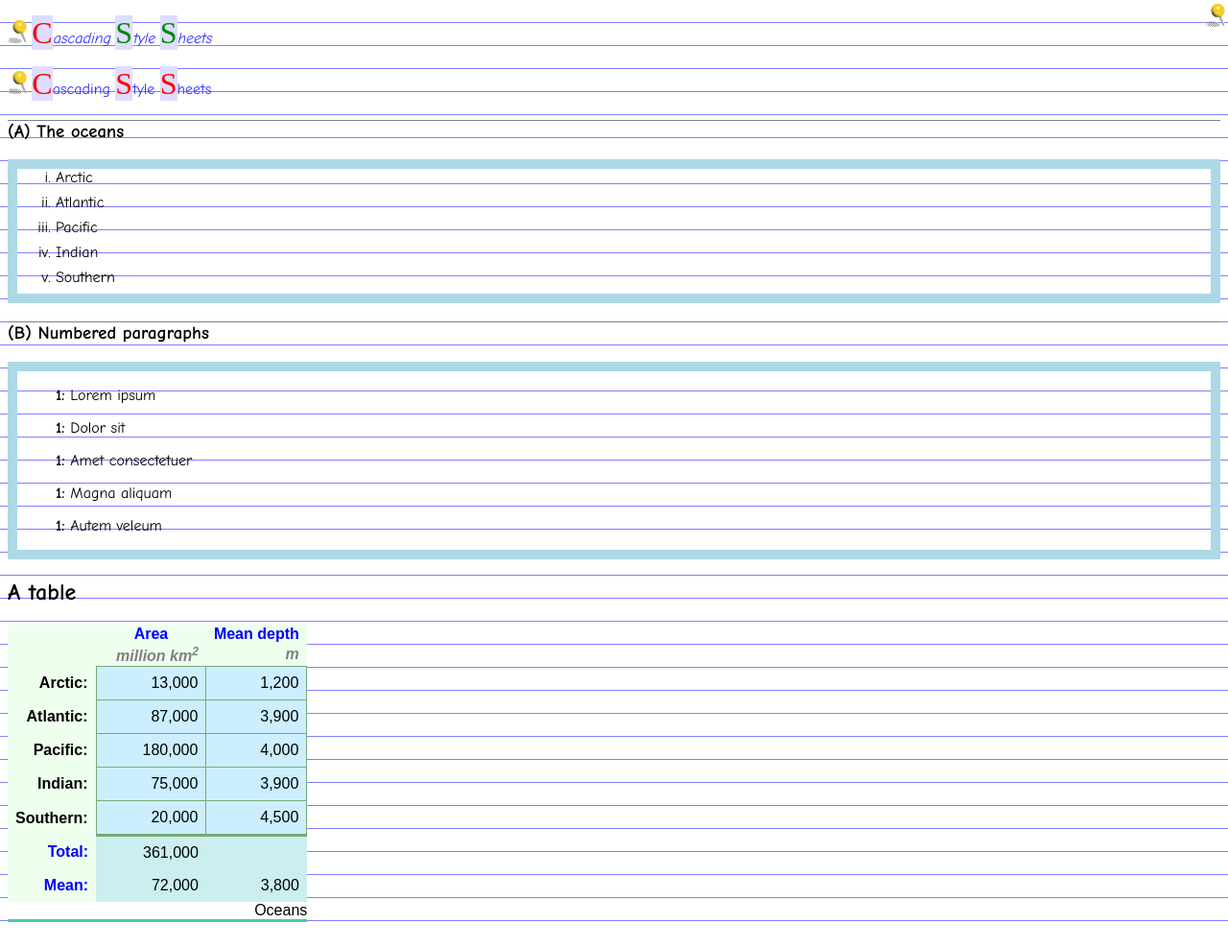
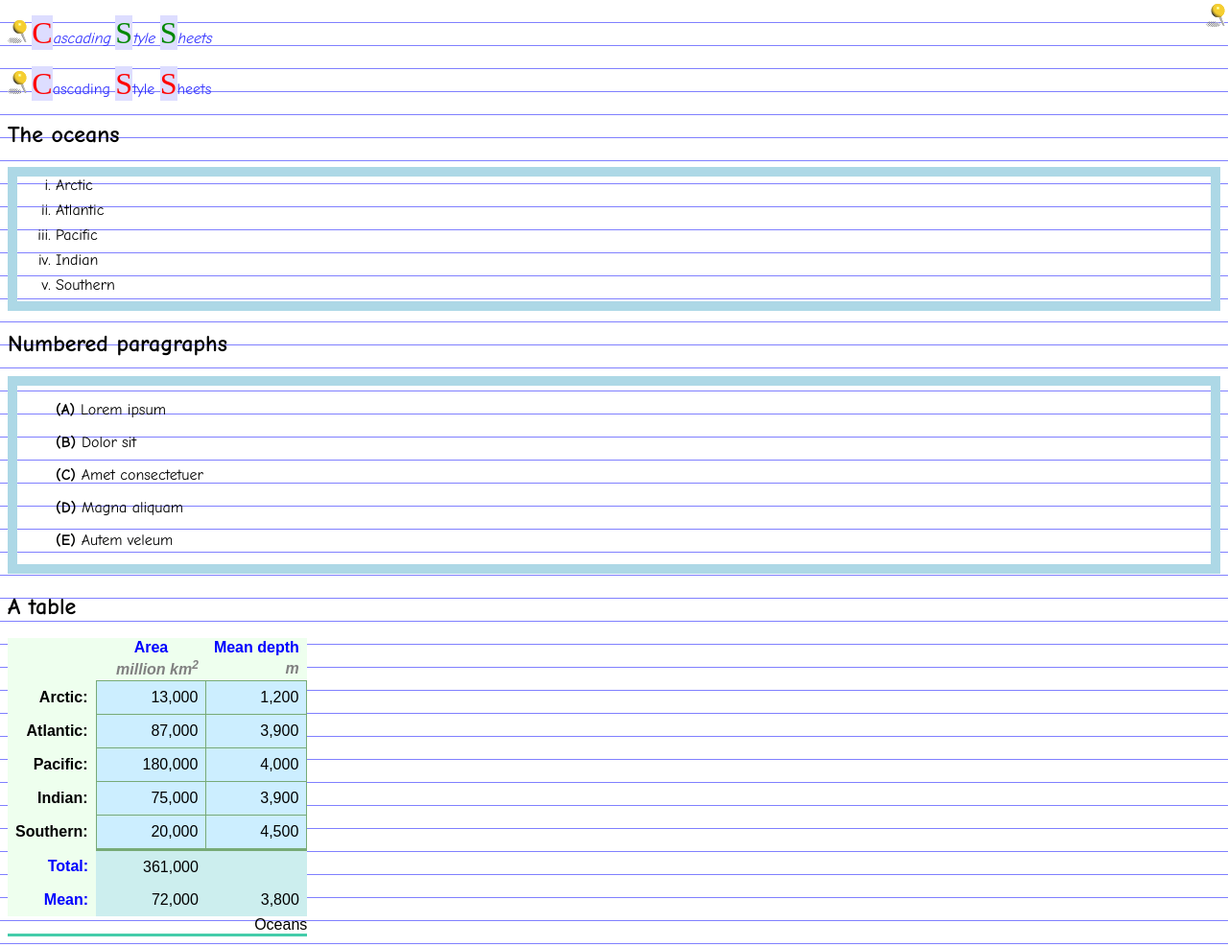
Before and after one commit to justinbaskaran/CS336, a website: page lab04/public/index.html in a window 1280 px wide. Shown: the whole page at 96% size. Drawn offline with Linux system fonts and the light colour scheme.

Commit message:
lab04 update

```diff
--- a/lab04/public/index.html
+++ b/lab04/public/index.html
@@ -11,7 +11,7 @@
     <p> <strong>C</strong>ascading <strong>S</strong>tyle <strong>S</strong>heets</p>
 
 
-    <h3 id="oceans">The oceans</h2>
+    <h2 id="oceans">The oceans</h2>
     <ul>
       <li>Arctic</li>
       <li>Atlantic</li>
@@ -21,7 +21,7 @@
     </ul>
 
 
-    <h3>Numbered paragraphs</h2>
+    <h2>Numbered paragraphs</h2>
     <ul>
     <p class="numbered">Lorem ipsum</p>
     <p class="numbered">Dolor sit</p>
--- a/lab04/public/style1.css
+++ b/lab04/public/style1.css
@@ -52,10 +52,16 @@ body {
 }
 
 
-.numbered
+p.numbered
 {
   color: #000;
 }
+p.numbered:before
+{
+  content: "(" counter(headnum, upper-latin) ") ";
+  counter-increment: headnum;
+}
+
 p {
     color: #33F;
 }
```
